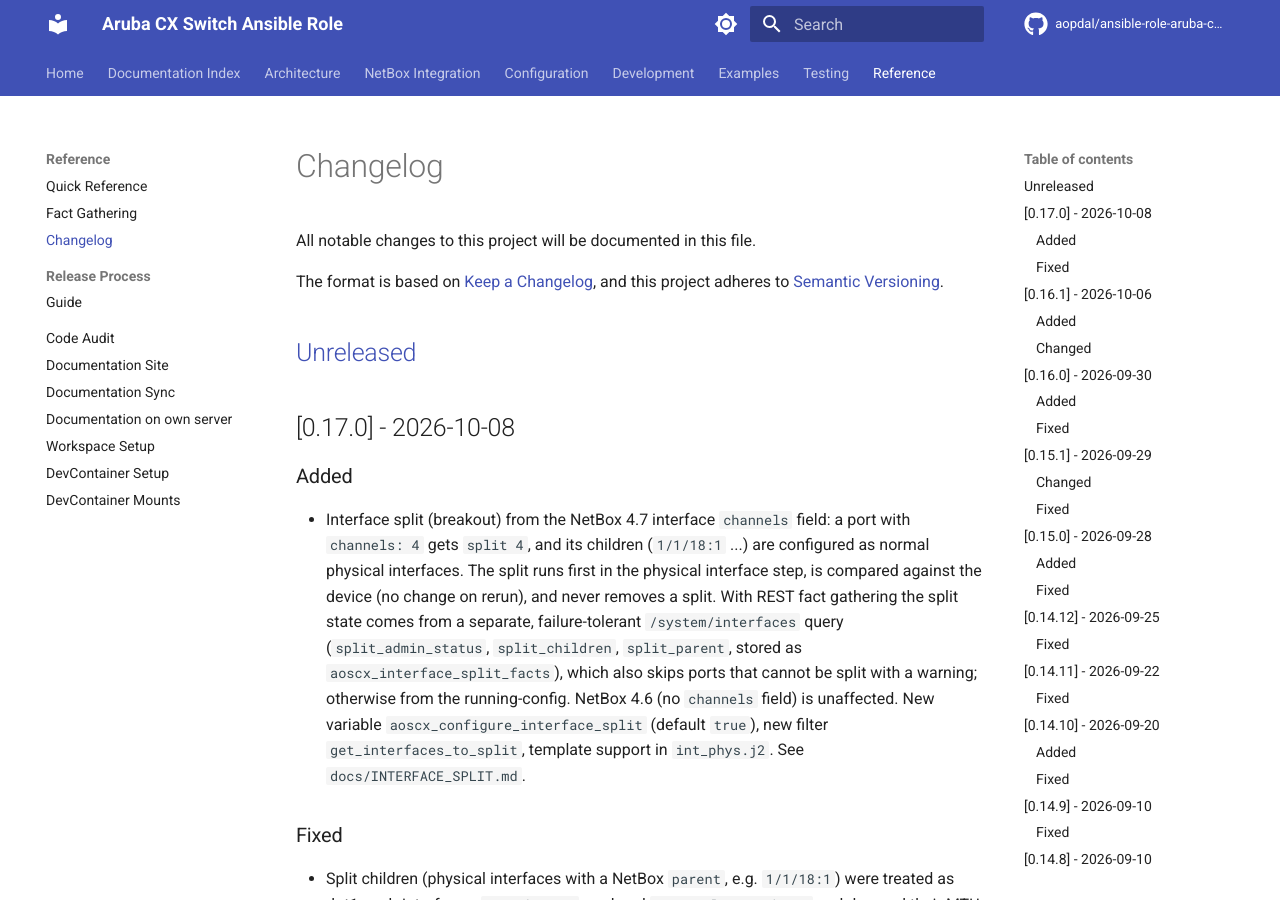
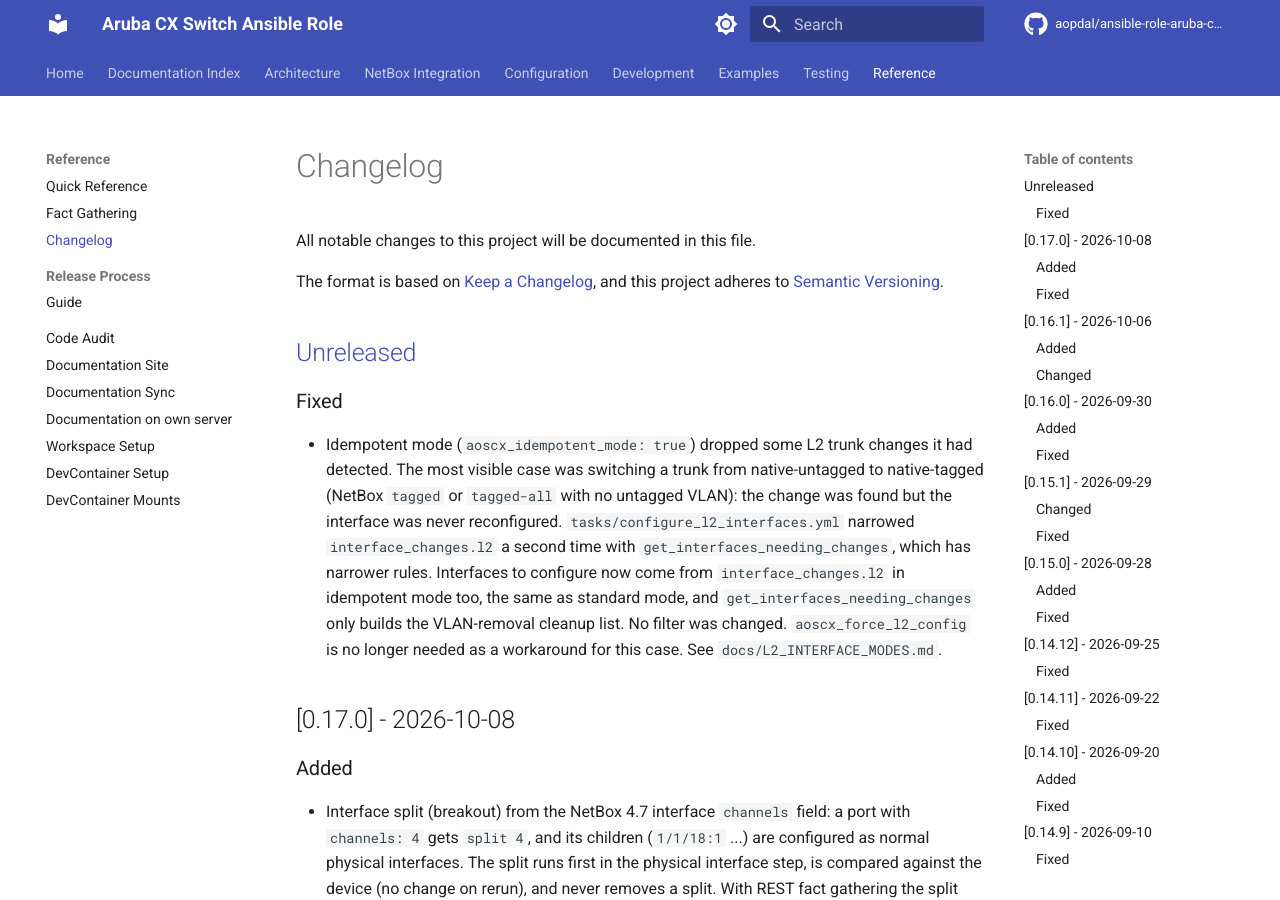
Before and after one commit to aopdal/ansible-role-aruba-cx-switch, an MkDocs documentation site: the page built from docs/CHANGELOG.md, in a window 1280 px wide and 900 px high. Built offline with MkDocs 1.6.1 and Material for MkDocs 9.7.7, drawn with Linux system fonts in a browser that asks for light colours; comment, search, counter and statistics services are not loaded.

Commit message:
fix: stop idempotent L2 mode dropping detected trunk changes
In idempotent mode, configure_l2_interfaces.yml narrowed
interface_changes.l2 a second time with get_interfaces_needing_changes,
whose rules are narrower (no native-tagged handling, no native VLAN in
vlan_trunks). Changes such as native-untagged -> native-tagged were
detected but never pushed.

Select interfaces from interface_changes.l2 in idempotent mode too, as
standard mode already does. get_interfaces_needing_changes now only
feeds the VLAN-removal cleanup list. No filter behaviour changed.

Add pipeline tests covering push categorization, post-push idempotency,
the cleanup list shape, and a guard on the task-level selection.

Co-Authored-By: Claude Opus 5.5 <noreply@anthropic.com>

````diff
--- a/CHANGELOG.md
+++ b/CHANGELOG.md
@@ -6,6 +6,20 @@ The format is based on [Keep a Changelog](https://keepachangelog.com/en/1.0.0/),
 and this project adheres to [Semantic Versioning](https://semver.org/spec/v2.0.0.html).
 
 ## [Unreleased]
+
+### Fixed
+
+- Idempotent mode (`aoscx_idempotent_mode: true`) dropped some L2 trunk
+  changes it had detected. The most visible case was switching a trunk from
+  native-untagged to native-tagged (NetBox `tagged` or `tagged-all` with no
+  untagged VLAN): the change was found but the interface was never
+  reconfigured. `tasks/configure_l2_interfaces.yml` narrowed
+  `interface_changes.l2` a second time with `get_interfaces_needing_changes`,
+  which has narrower rules. Interfaces to configure now come from
+  `interface_changes.l2` in idempotent mode too, the same as standard mode,
+  and `get_interfaces_needing_changes` only builds the VLAN-removal cleanup
+  list. No filter was changed. `aoscx_force_l2_config` is no longer needed
+  as a workaround for this case. See `docs/L2_INTERFACE_MODES.md`.
 
 ## [0.17.0] - 2026-10-08
 
--- a/docs/CHANGELOG.md
+++ b/docs/CHANGELOG.md
@@ -6,6 +6,20 @@ The format is based on [Keep a Changelog](https://keepachangelog.com/en/1.0.0/),
 and this project adheres to [Semantic Versioning](https://semver.org/spec/v2.0.0.html).
 
 ## [Unreleased]
+
+### Fixed
+
+- Idempotent mode (`aoscx_idempotent_mode: true`) dropped some L2 trunk
+  changes it had detected. The most visible case was switching a trunk from
+  native-untagged to native-tagged (NetBox `tagged` or `tagged-all` with no
+  untagged VLAN): the change was found but the interface was never
+  reconfigured. `tasks/configure_l2_interfaces.yml` narrowed
+  `interface_changes.l2` a second time with `get_interfaces_needing_changes`,
+  which has narrower rules. Interfaces to configure now come from
+  `interface_changes.l2` in idempotent mode too, the same as standard mode,
+  and `get_interfaces_needing_changes` only builds the VLAN-removal cleanup
+  list. No filter was changed. `aoscx_force_l2_config` is no longer needed
+  as a workaround for this case. See `docs/L2_INTERFACE_MODES.md`.
 
 ## [0.17.0] - 2026-10-08
 
--- a/docs/L2_INTERFACE_MODES.md
+++ b/docs/L2_INTERFACE_MODES.md
@@ -82,6 +82,7 @@ aoscx_idempotent_mode: true
 - **Phase 1**: Runs cleanup (`cleanup_l2_vlans.yml`) for interfaces identified as needing
   cleanup
 - **Phase 2**: Applies configurations for interfaces identified as needing changes
+  (`interface_changes.l2` - the same list standard mode uses)
 - Ensures the device matches NetBox exactly
 - Suitable for ongoing drift detection and compliance enforcement
 
@@ -102,8 +103,8 @@ aoscx_force_l2_config: true
 
 - Bypasses change detection entirely
 - Configures **all** L2 interfaces from NetBox regardless of current device state
-- Useful when mode changes (e.g. `native-untagged` ↔ `native-tagged`) confuse change
-  detection
+- Fallback for cases change detection doesn't model (for example when device facts are
+  incomplete)
 - Takes precedence over `aoscx_idempotent_mode`
 
 ---
@@ -124,9 +125,9 @@ flowchart TD
 
     CheckForce -->|false| CheckMode{aoscx_idempotent_mode?}
 
-    CheckMode -->|true| Analyze[get_interfaces_needing_changes\non interface_changes.l2]
+    CheckMode -->|true| Analyze[get_interfaces_needing_changes\non interface_changes.l2\ncleanup list only]
     Analyze --> Cleanup[Phase 1: cleanup_l2_vlans.yml\nfor interfaces needing cleanup]
-    Cleanup --> IdempotentSet[select_interfaces_to_configure\nfrom interface_changes.l2]
+    Cleanup --> IdempotentSet[Use interface_changes.l2\ndirectly]
 
     CheckMode -->|false| StandardSet[Use interface_changes.l2\ndirectly]
 
@@ -163,8 +164,7 @@ flowchart TD
 | Filter | Purpose | Used In |
 |--------|---------|---------|
 | `get_interfaces_needing_config_changes` | Cross-references NetBox interfaces with device facts to produce `interface_changes` | `identify_interface_changes.yml` (prerequisite) |
-| `get_interfaces_needing_changes` | Within idempotent mode, refines `interface_changes.l2` to `cleanup` and `configure` lists | Idempotent mode only |
-| `select_interfaces_to_configure` | Picks the final `configure` list from the refined analysis | Idempotent mode only |
+| `get_interfaces_needing_changes` | Within idempotent mode, builds the VLAN-removal `cleanup` list from `interface_changes.l2`. Its `configure` list is **not** used to select interfaces: its rules are narrower (no native-tagged handling) and it used to drop detected changes | Idempotent mode only (cleanup) |
 | `categorize_l2_interfaces` | Groups interfaces into access/tagged/tagged-all × physical/LAG/MCLAG | All modes |
 | `compare_interface_vlans` | Compares a single interface's NetBox vs device VLAN state | Called by `get_interfaces_needing_changes` |
 
@@ -240,8 +240,9 @@ aoscx_force_l2_config: true
 
 ### Change Detection Not Working (Mode Type Mismatch)
 
-If you switch an interface between `native-untagged` and `native-tagged`, the change
-detection may not catch it correctly. Use force mode for that run:
+Switching a trunk between `native-untagged` and `native-tagged` is detected by
+`get_interfaces_needing_config_changes` and pushed in both standard and idempotent mode.
+If an interface still isn't reconfigured, use force mode for that run:
 
 ```yaml
 aoscx_force_l2_config: true
--- a/docs/filter_plugins/comparison.md
+++ b/docs/filter_plugins/comparison.md
@@ -246,6 +246,14 @@ Analyzes all interfaces to identify which need configuration changes.
 #### Purpose
 
 Processes all interfaces at once, returning categorized lists of interfaces that need VLAN cleanup or configuration changes.
+
+!!! note "Role usage: cleanup list only"
+    The role uses only the `cleanup` list from this filter (in idempotent mode,
+    `tasks/configure_l2_interfaces.yml`). Its rules are narrower than
+    `get_interfaces_needing_config_changes`: no native-tagged handling, and a
+    native VLAN listed in `vlan_trunks` isn't recognized. Its `configure` list can
+    therefore miss changes (for example native-untagged to native-tagged), so the
+    role selects interfaces to configure from `interface_changes.l2` instead.
 
 #### Parameters
 
--- a/docs/filter_plugins/utils.md
+++ b/docs/filter_plugins/utils.md
@@ -265,6 +265,14 @@ Selects which interfaces should be configured based on the operating mode (stand
 #### Purpose
 
 Enables idempotent playbook execution by filtering interfaces to only those that need changes. In standard mode, all interfaces are configured; in idempotent mode, only interfaces with detected changes are configured.
+
+!!! note "No longer used by the role's L2 tasks"
+    `tasks/configure_l2_interfaces.yml` now selects interfaces directly from
+    `interface_changes.l2` in both standard and idempotent mode. When fed from
+    `get_interfaces_needing_changes()`, this filter could drop changes that
+    `get_interfaces_needing_config_changes` detected (see the note on
+    [get_interfaces_needing_changes](comparison.md)). The filter is kept,
+    unchanged, for external playbooks.
 
 #### Parameters
 
````
Also changed, not shown: 2 other files.
